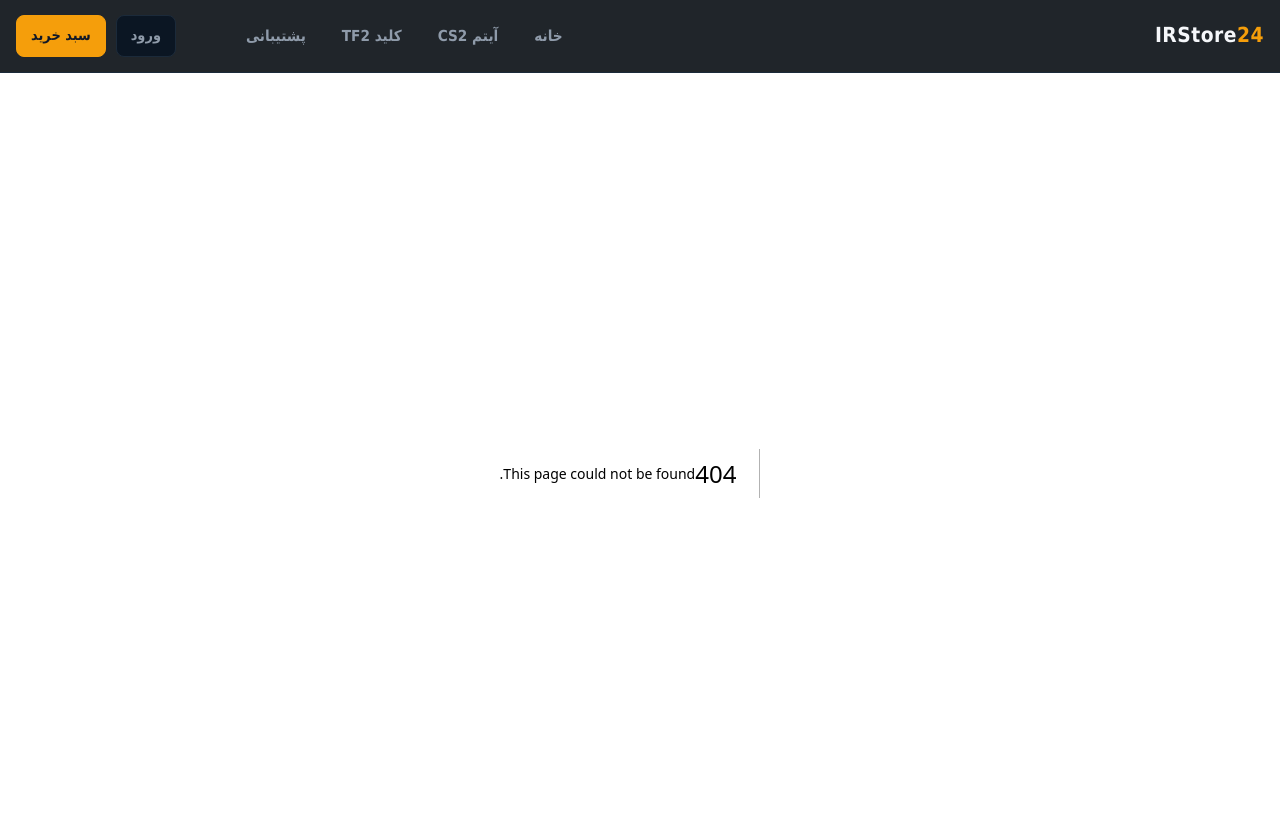
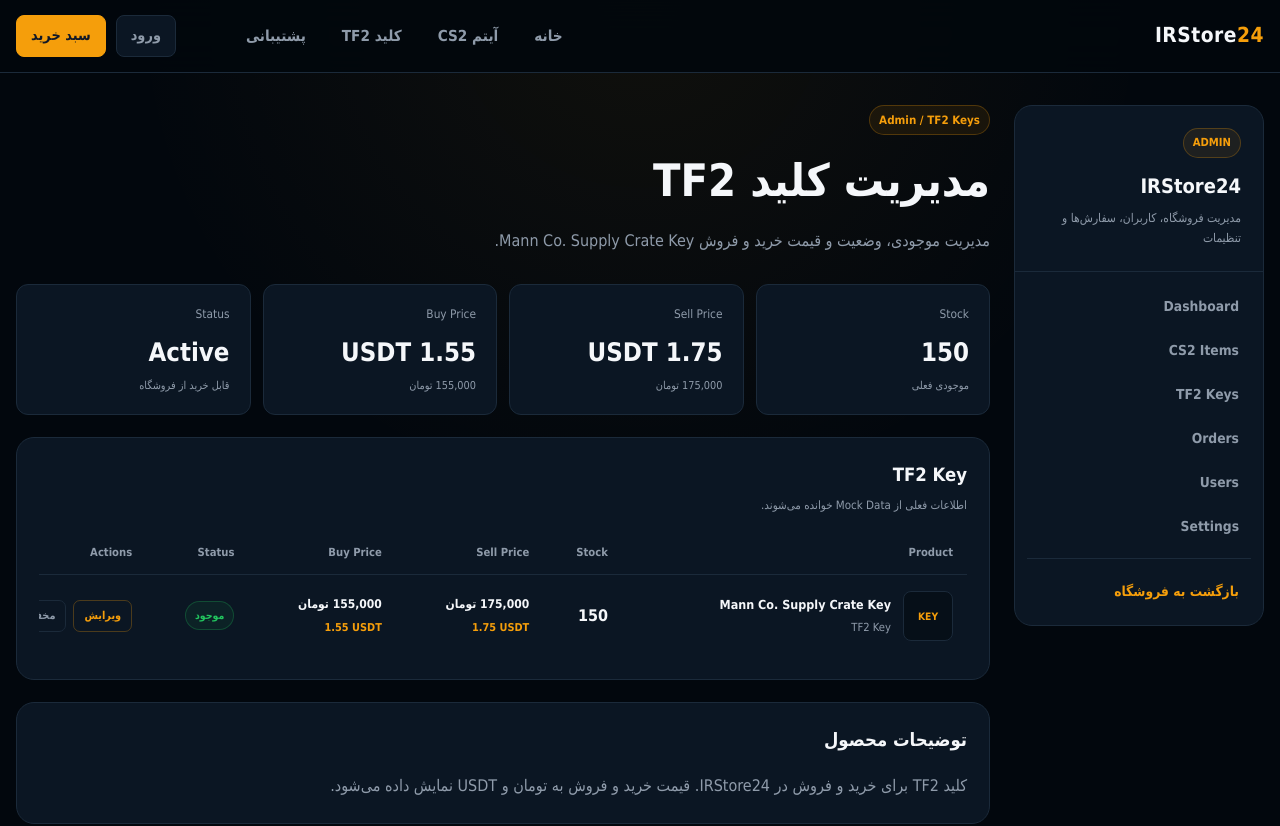
Before and after one commit to Maximus42-byte/IRStore24-Web, a Next.js app: page /admin/tf2-keys in a window 1280 px wide. Before the commit this address had no page. Shown: the top 826 px of the page. Built offline with nearby package versions, Linux system fonts and the light colour scheme.

Commit message:
Build admin TF2 key management page

```diff
--- /dev/null
+++ b/app/admin/tf2-keys/page.tsx
@@ -0,0 +1,247 @@
+import { mockTf2Key } from "../../../data/mockTf2Key";
+
+import styles from "../admin.module.css";
+
+function formatToman(value: number) {
+  return new Intl.NumberFormat("en-US").format(value);
+}
+
+export default function AdminTf2KeysPage() {
+  const available =
+    mockTf2Key.isActive &&
+    mockTf2Key.stockQuantity > 0;
+
+  return (
+    <>
+      <header className={styles.pageHeader}>
+        <span className={styles.eyebrow}>
+          Admin / TF2 Keys
+        </span>
+
+        <h1 className={styles.pageTitle}>
+          مدیریت کلید TF2
+        </h1>
+
+        <p className={styles.pageDescription}>
+          مدیریت موجودی، وضعیت و قیمت خرید و فروش
+          Mann Co. Supply Crate Key.
+        </p>
+      </header>
+
+      <section className={styles.statsGrid}>
+        <div className={styles.statCard}>
+          <div className={styles.statLabel}>
+            Stock
+          </div>
+
+          <div className={styles.statValue}>
+            {mockTf2Key.stockQuantity}
+          </div>
+
+          <div className={styles.statHint}>
+            موجودی فعلی
+          </div>
+        </div>
+
+        <div className={styles.statCard}>
+          <div className={styles.statLabel}>
+            Sell Price
+          </div>
+
+          <div className={styles.statValue}>
+            {mockTf2Key.sellPriceUsdt} USDT
+          </div>
+
+          <div className={styles.statHint}>
+            {formatToman(mockTf2Key.sellPriceToman)} تومان
+          </div>
+        </div>
+
+        <div className={styles.statCard}>
+          <div className={styles.statLabel}>
+            Buy Price
+          </div>
+
+          <div className={styles.statValue}>
+            {mockTf2Key.buyPriceUsdt} USDT
+          </div>
+
+          <div className={styles.statHint}>
+            {formatToman(mockTf2Key.buyPriceToman)} تومان
+          </div>
+        </div>
+
+        <div className={styles.statCard}>
+          <div className={styles.statLabel}>
+            Status
+          </div>
+
+          <div className={styles.statValue}>
+            {available ? "Active" : "Inactive"}
+          </div>
+
+          <div className={styles.statHint}>
+            {mockTf2Key.isActive
+              ? mockTf2Key.stockQuantity > 0
+                ? "قابل خرید از فروشگاه"
+                : "موجودی صفر"
+              : "در فروشگاه مخفی است"}
+          </div>
+        </div>
+      </section>
+
+      <section className={styles.section}>
+        <div className={styles.sectionHeader}>
+          <div>
+            <h2 className={styles.sectionTitle}>
+              TF2 Key
+            </h2>
+
+            <p className={styles.tableDescription}>
+              اطلاعات فعلی از Mock Data خوانده می‌شوند.
+            </p>
+          </div>
+        </div>
+
+        <div className={styles.adminTableWrapper}>
+          <table className={styles.adminTable}>
+            <thead>
+              <tr>
+                <th>Product</th>
+                <th>Stock</th>
+                <th>Sell Price</th>
+                <th>Buy Price</th>
+                <th>Status</th>
+                <th>Actions</th>
+              </tr>
+            </thead>
+
+            <tbody>
+              <tr>
+                <td>
+                  <div className={styles.itemIdentity}>
+                    <div
+                      className={
+                        styles.adminItemThumbnail
+                      }
+                    >
+                      KEY
+                    </div>
+
+                    <div>
+                      <strong
+                        className={styles.itemName}
+                      >
+                        {mockTf2Key.name}
+                      </strong>
+
+                      <span
+                        className={styles.itemMeta}
+                      >
+                        TF2 Key
+                      </span>
+                    </div>
+                  </div>
+                </td>
+
+                <td>
+                  <strong
+                    className={styles.stockNumber}
+                  >
+                    {mockTf2Key.stockQuantity}
+                  </strong>
+                </td>
+
+                <td>
+                  <strong
+                    className={
+                      styles.tablePrimaryValue
+                    }
+                  >
+                    {formatToman(
+                      mockTf2Key.sellPriceToman,
+                    )}{" "}
+                    تومان
+                  </strong>
+
+                  <span className={styles.usdtValue}>
+                    {mockTf2Key.sellPriceUsdt} USDT
+                  </span>
+                </td>
+
+                <td>
+                  <strong
+                    className={
+                      styles.tablePrimaryValue
+                    }
+                  >
+                    {formatToman(
+                      mockTf2Key.buyPriceToman,
+                    )}{" "}
+                    تومان
+                  </strong>
+
+                  <span className={styles.usdtValue}>
+                    {mockTf2Key.buyPriceUsdt} USDT
+                  </span>
+                </td>
+
+                <td>
+                  <span
+                    className={
+                      !mockTf2Key.isActive
+                        ? styles.statusHidden
+                        : mockTf2Key.stockQuantity > 0
+                          ? styles.statusAvailable
+                          : styles.statusUnavailable
+                    }
+                  >
+                    {!mockTf2Key.isActive
+                      ? "مخفی"
+                      : mockTf2Key.stockQuantity > 0
+                        ? "موجود"
+                        : "ناموجود"}
+                  </span>
+                </td>
+
+                <td>
+                  <div className={styles.tableActions}>
+                    <button
+                      type="button"
+                      className={styles.editButton}
+                      title="فرم ویرایش در مرحله بعد اضافه می‌شود"
+                    >
+                      ویرایش
+                    </button>
+
+                    <button
+                      type="button"
+                      className={styles.hideButton}
+                      title="ذخیره واقعی بعداً توسط FastAPI انجام می‌شود"
+                    >
+                      {mockTf2Key.isActive
+                        ? "مخفی‌سازی"
+                        : "فعال‌سازی"}
+                    </button>
+                  </div>
+                </td>
+              </tr>
+            </tbody>
+          </table>
+        </div>
+      </section>
+
+      <section className={styles.section}>
+        <div className={styles.sectionHeader}>
+          <h2 className={styles.sectionTitle}>
+            توضیحات محصول
+          </h2>
+        </div>
+
+        <p className={styles.pageDescription}>
+          {mockTf2Key.description}
+        </p>
+      </section>
+    </>
+  );
+}
```
